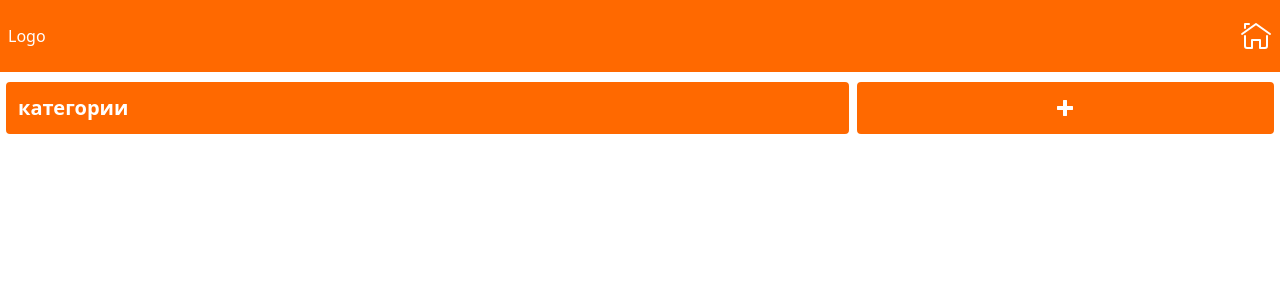
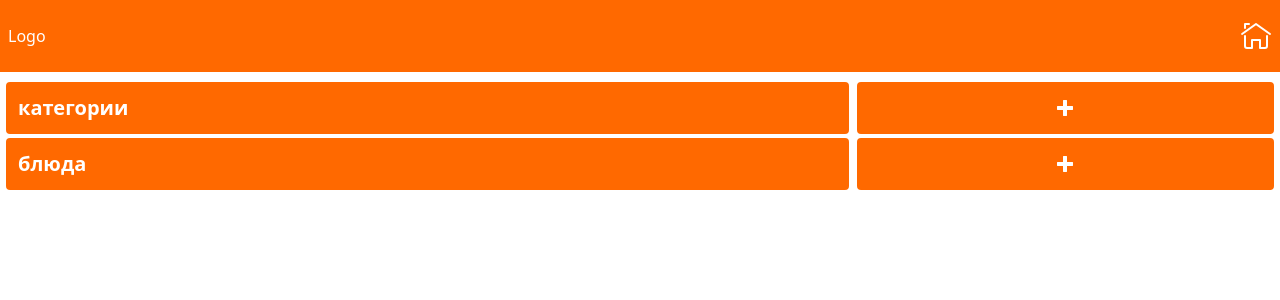
Before and after one commit to Romberto/dinneradmin, a React (Vite) app: page /admin in a window 1280 px wide. Shown: the top 300 px of the page. Built offline with nearby package versions, Linux system fonts and the light colour scheme.

Commit message:
refactor: work with api

```diff
--- a/db.json
+++ b/db.json
@@ -6,7 +6,9 @@
     },
     "product":
 
-    [],
+    [{"id": "1", "name": "product 1"},
+    {"id": "2", "name": "product 2"},
+    {"id": "3", "name": "product 3"}],
     "category":[
        {"id": "1", "name": "category 1"},
        {"id": "2", "name": "category 2"},
--- a/src/App.tsx
+++ b/src/App.tsx
@@ -14,6 +14,7 @@ function App() {
       <Routes>
         <Route path="admin/" element={<Admin />}></Route>
         <Route path="category/" element={<ElementsList queryType={'category'}/>}></Route>
+        <Route path="product/" element={<ElementsList queryType={'product'}/>}></Route>
         <Route path="*" element={<p>not fond path</p>}></Route>
       </Routes>
     </>
--- a/src/components/UI/ElementsList/ElementList.tsx
+++ b/src/components/UI/ElementsList/ElementList.tsx
@@ -6,20 +6,19 @@ import { useGetProductsQuery } from "../../../servises/product";
 
 // компонент для списка всех элементов в категории
 
-export const ElementsList: React.FC<{ queryType: string }> = ({
+export const ElementsList: React.FC<{ queryType: "category" | "product"}> = ({
   queryType,
 }) => {
   let data;
   let isLoading;
   let isError;
   if (queryType === "category") {
-    console.log('frfr')
     const result = useGetCategoriesQuery(undefined);
     data = result.data;
-    console.log(data)
     isLoading = result.isLoading;
     isError = result.isError;
   } else if (queryType === "product") {
+    console.log('product')
     const result = useGetProductsQuery(undefined);
     data = result.data;
     isLoading = result.isLoading;
--- a/src/components/page/Admin/Admin.tsx
+++ b/src/components/page/Admin/Admin.tsx
@@ -6,6 +6,7 @@ export const Admin: React.FC = () => {
     <div className="container">
       <ul className="flex flex-col w-full">
         <Toolbar path={'/category'} name={'категории'}/>
+        <Toolbar path={'/product'} name={'блюда'}/>
       </ul>
     </div>
   );
--- a/src/index.css
+++ b/src/index.css
@@ -4,7 +4,7 @@
     @apply bg-orange-500 min-w-3xs h-18 w-full text-white px-2 py-1 grid grid-cols-2 auto-rows-auto items-center fixed top-0 left-0;
   }
   .container{
-    @apply pt-20 px-1
+    @apply pt-20 px-1 m-auto
   }
   .btn-orange{
     @apply w-full px-3 py-3 border-2 rounded-md inline-block transition justify-items-center items-center  bg-orange-500 text-white font-bold text-xl active:bg-amber-700 hover:bg-amber-600
--- a/src/utils/types.ts
+++ b/src/utils/types.ts
@@ -4,6 +4,6 @@ export type ItemT = {
 };
 
 export type ToolbarT = {
-  path: string;
+  path: '/category'| '/product';
   name: string;
 };
```
